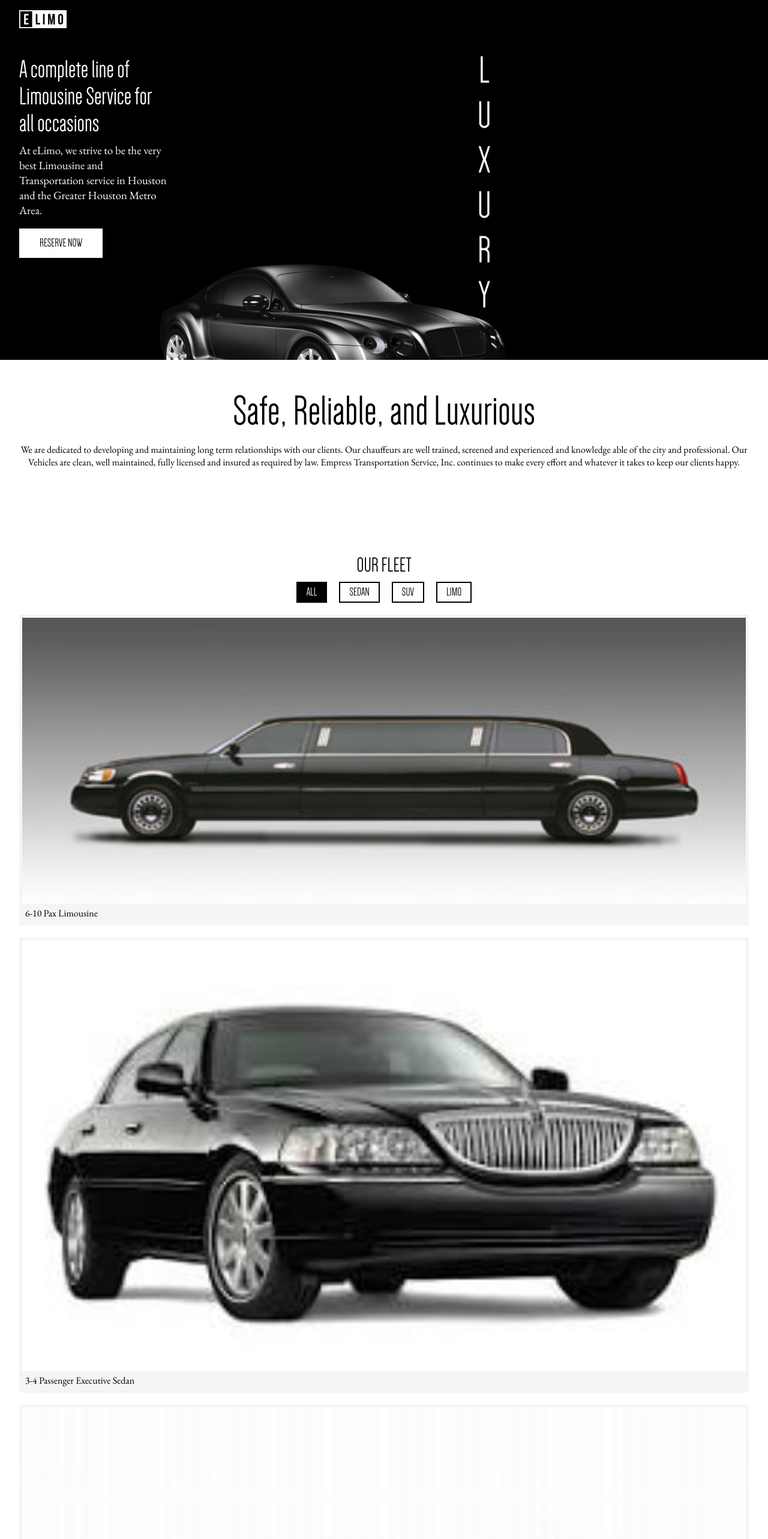
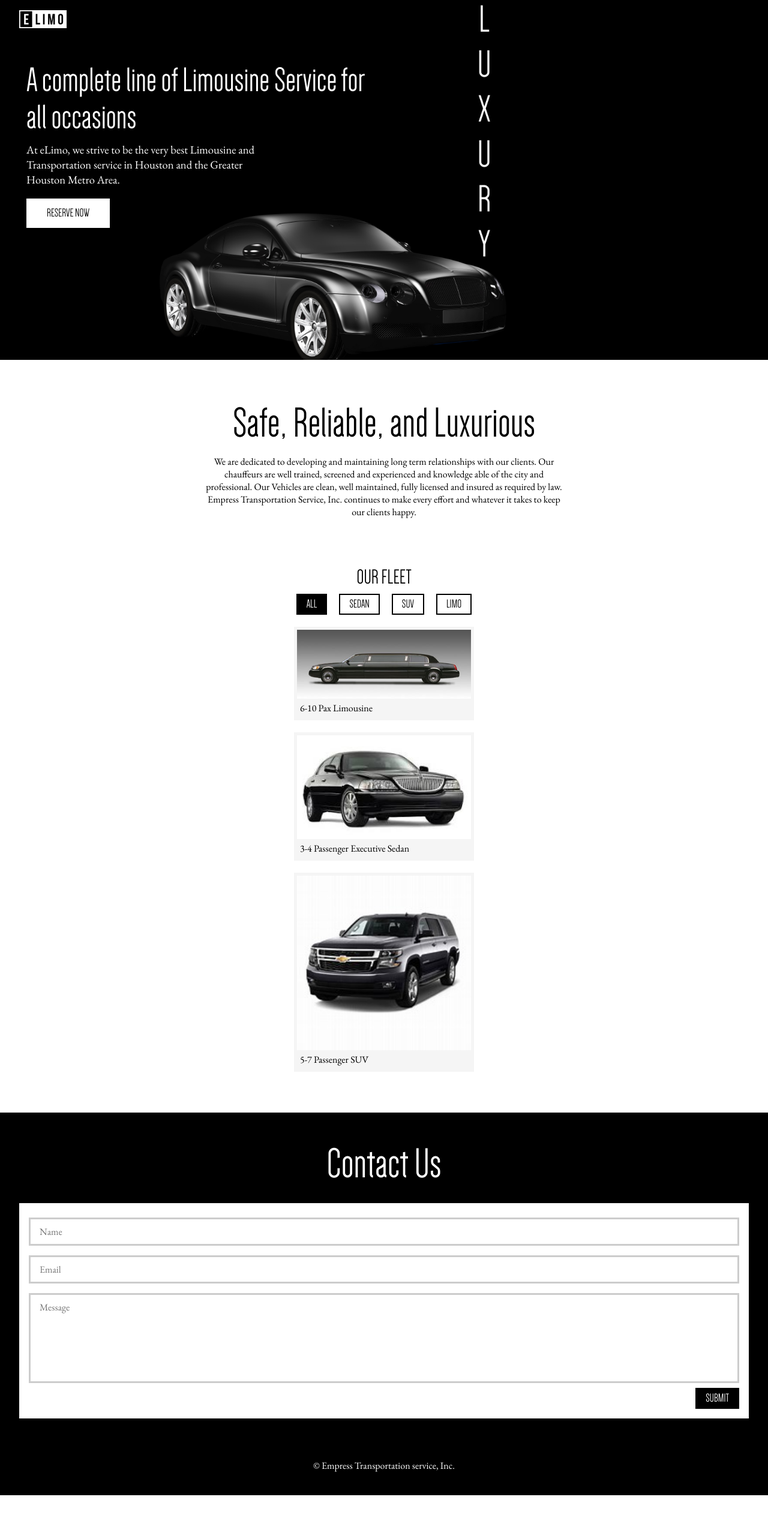
Before and after one commit to Pickleboyonline/elimo, a React (Create React App) app: page / in a window 1280 px wide. Shown: the top 2566 px of the page at 60% size. After the commit the page ends 2493 px from the top, so only its background shows below. Built offline with nearby package versions, Linux system fonts and the light colour scheme.

Commit message:
Minor updates

```diff
--- a/src/App.js
+++ b/src/App.js
@@ -4,7 +4,22 @@ import { BrowserRouter as Router, Route, Link } from "react-router-dom"
 //import './App.css';
 import Home from './pages/Home';
 
-
+class Footer extends Component {
+  render() {
+    return (
+      <div style={{
+        minHeight: 100,
+        display: 'flex',
+        justifyContent: 'center',
+        alignItems: 'center',
+        backgroundColor: 'black',
+        color: 'white'
+      }}>
+      <p>© Empress Transportation service, Inc.</p>
+      </div>
+    );
+  }
+}
 
 
 class App extends Component {
@@ -12,11 +27,12 @@ class App extends Component {
     return (
       <div className="App">
         <Router>
-
+    <div>
 
       <Route exact path="/" component={Home} />
 
-
+    <Footer />
+    </div>
   </Router>
       </div>
     );
--- a/src/index.css
+++ b/src/index.css
@@ -18,13 +18,17 @@ h1 {
   font-family: 'Dense-Regular', sans-serif;
   font-weight: 500;
   font-size: 32pt;
-  margin-bottom: 0px;
+   margin-bottom: 0px;
   font-style: inherit;
 }
 p {
   font-family: 'EB Garamond', serif;
 }
 
+input, textarea {
+  font-family: 'EB Garamond', serif;
+  font-size: 12pt;
+}
 .button-standard {
   background-color: white;
             border: none;
--- a/src/pages/Home.js
+++ b/src/pages/Home.js
@@ -17,7 +17,8 @@ class Button extends Component {
             //style={style}
             className="button-standard"
 
-            type="button">{this.props.text.toUpperCase()}</button>
+            type={this.props.type || "button"}
+            >{this.props.text.toUpperCase()}</button>
         );
     }
 }
@@ -30,9 +31,10 @@ class ButtonFleet extends Component {
             //style={style}
             //className="button-fleet-active"
             onClick={this.props.onClick}
-
+            type={this.props.type || "button"}
             className={this.props.mode}
-            type="button">{this.props.text.toUpperCase()}</button>
+            style={this.props.style}
+           >{this.props.text.toUpperCase()}</button>
         );
     }
 }
@@ -40,6 +42,7 @@ class ButtonFleet extends Component {
 class Image extends Component {
     render() {
         return (
+            <div className="fleet-image">
             <div style={{
                 display: 'flex',
     flexDirection: 'column',
@@ -54,6 +57,7 @@ class Image extends Component {
                 margin: '5px 0px 5px 5px'
             }}>{this.props.text}</p>
                 </div>
+                </div>
         )
     }
 }
@@ -62,10 +66,7 @@ class Image extends Component {
 class All extends Component {
     render() {
         return (
-            <div style={{
-                display: 'flex',
-                flexDirection: 'column',
-            }}>
+            <div className="fleet-image-cont">
                 <Image src={limo0} text="6-10 Pax Limousine" />
                 <Image src={sedan} text="3-4 Passenger Executive Sedan" />
                 <Image src={suv0} text="5-7 Passenger SUV" />
@@ -77,10 +78,7 @@ class All extends Component {
 class Limo extends Component {
     render() {
         return (
-            <div style={{
-                display: 'flex',
-                flexDirection: 'column',
-            }}>
+            <div className="fleet-image-cont">
                 <Image src={limo0} text="6-10 Pax Limousine" />
                 <Image src={limo1} text="44-56 Passenger Coach Bus" />
                 <Image src={limo2} text="24-36 Passenger Bus" />
@@ -93,10 +91,7 @@ class Limo extends Component {
 class Suv extends Component {
     render() {
         return (
-            <div style={{
-                display: 'flex',
-                flexDirection: 'column',
-            }}>
+            <div className="fleet-image-cont">
                 <Image src={suv0} text="SUV" />
             </div>
         )
@@ -106,15 +101,90 @@ class Suv extends Component {
 class Sedan extends Component {
     render() {
         return (
-            <div style={{
-                display: 'flex',
-                flexDirection: 'column',
-            }}>
+            <div className="fleet-image-cont">
                 <Image src={sedan} text="Sedan" />
             </div>
         )
     }
 }
+
+
+class Form extends Component {
+    state ={
+        name: "",
+        email: "",
+        message: "",
+    }
+
+    handleChange = name => event => {
+        this.setState({
+          [name]: event.target.value,
+        });
+      };
+
+      handleSubmit = (event) => {
+        alert('A name was submitted: ' + this.state.name);
+        event.preventDefault();
+      }
+
+    render() {
+        return (
+            <div style={{
+                backgroundColor: 'white',
+                marginTop: 28,
+                marginBottom: 28,
+                minHeight: 300,
+                display: 'flex',
+                flexDirection: 'column',
+                padding: 16
+
+            }}>
+            <form  style={{
+                display: 'flex',
+                flexDirection: 'column',
+            }}onSubmit={this.handleSubmit}>
+
+
+
+          <input type="text"
+          placeholder="Name"
+          className="contact-input-text"
+          value={this.state.name}
+          onChange={this.handleChange('name')} />
+          <input type="email"
+          required
+          placeholder="Email"
+          className="contact-input-text"
+          value={this.state.email}
+          onChange={this.handleChange('email')} />
+<textarea style={{
+    height: 150
+}}
+placeholder="Message"
+value={this.state.message}
+          onChange={this.handleChange('message')}
+></textarea>
+        <div style={{
+            display: 'flex',
+            justifyContent: 'flex-end'
+        }}>
+        <ButtonFleet
+        onClick={this.handleSubmit}
+        text="submit"
+        type="Submit"
+        style={{
+            margin: 0
+        }}
+        mode="button-fleet-active"
+        />
+        </div>
+
+      </form>
+            </div>
+        )
+    }
+}
+
 
 
 class Home extends Component {
@@ -128,13 +198,13 @@ class Home extends Component {
                     <NavBar />
                     <div className="jumbotron-cta">
                         <h1 style={{
-                            maxWidth: 250
+                            //maxWidth: 250
                         }}>A complete line of Limousine
                             Service for all occasions</h1>
                         <p style={{
-                            maxWidth: 250,
-                            marginTop: 10,
-                            fontSize: '14pt'
+                            //maxWidth: 250,
+                            //marginTop: 10,
+                            //fontSize: '14pt'
                         }}>At eLimo, we strive to be the very best Limousine and Transportation service in Houston and the Greater Houston Metro Area. </p>
                         <div>
                         <Button text="Reserve now" />
@@ -156,6 +226,7 @@ class Home extends Component {
                     <h1 style={{
                         textAlign: 'center',
                         fontSize: 35
+
                     }}>{"Our Fleet".toUpperCase()}</h1>
                     <div style={{
                         display: 'flex',
@@ -200,6 +271,17 @@ class Home extends Component {
                     {this.state.fleetPage === 2 && <Suv />}
                     {this.state.fleetPage === 3 && <Limo />}
                         </div>
+
+                        <div className="standard-section" style={{
+                            backgroundColor: 'black'
+                        }}>
+                        <h1 style={{
+                            color: 'white',
+                            textAlign: 'center',
+                            fontSize: '4.5em',
+                        }}>Contact Us</h1>
+                        <Form />
+                        </div>
             </div>
         );
     }
--- a/src/pages/styles/Home.css
+++ b/src/pages/styles/Home.css
@@ -23,6 +23,8 @@
     flex-direction: column;
     padding-left: 32px;
     padding-right: 32px;
+    justify-content: center;
+
 }
 
 .button-fleet-active {
@@ -43,7 +45,38 @@
               cursor: pointer;
   }
 
+  .contact-input-text, textarea {
+    -webkit-appearance: none;
+    -moz-appearance: none;
+    appearance: none;
+    border-radius: 0px;
+    width: 100%;
+    padding: 10px 15px;
+    margin: 8px 0;
+    box-sizing: border-box;
+    border: 3px solid #ccc;
+    -webkit-transition: 0.5s;
+    transition: 0.5s;
+    outline: none;
+    resize: none;
+  }
 
+  input[type=text], input[type=email] {
+    -webkit-appearance: none;
+    -moz-appearance: none;
+
+    appearance: none;
+    border-radius: 0px;
+}
+
+  .fleet {
+    margin-top: 20px;
+    margin-bottom: 48px;
+    align-items: unset;
+  }
+  .contact-input-text:focus, textarea:focus {
+    border: 3px solid #555;
+  }
  /*
   .button-fleet-active:hover {
     background-color: unset;
@@ -80,21 +113,70 @@
   color: black
   }
 
+  .jumbotron-cta p {
+    max-width: 250px;
+                            margin-top: 10px;
+                            font-size: '14pt';
+  }
+
+.jumbotron-cta h1 {
+  max-width: 250px;
+}
+.fleet-image-cont {
+  display: flex;
+  flex-direction: column;
+}
 
 
+/* Larger than tablet */
+@media (min-width: 768px) {
+  .jumbotron {
+    background-position: left;
+  }
+  .jumbotron-cta h1 {
+    max-width: 600px;
+    font-size: 44pt
+  }
+  .jumbotron-cta {
+    margin-left: 44px;
+  }
+  .jumbotron-cta p {
+    max-width: 400px;
+    margin-top: 10px;
+    font-size: 14pt;
+  }
+  .about-us p {
+    max-width: 600px;
+  }
+  .about-us  {
+    align-items: center;
+  }
 
+   .fleet-image {
+    width: 300px;
 
-/* Larger than mobile */
-@media (min-width: 400px) {}
+  }
 
-/* Larger than phablet */
-@media (min-width: 550px) {}
+  .fleet-image-cont {
+    align-items: center;
+  }
+/*
+  .fleet-image:nth-child(even) {
+    background: red;
+}
+.fleet-image-cont {
 
-/* Larger than tablet */
-@media (min-width: 750px) {}
+  flex-direction: row;
+  flex-wrap: wrap;
+} */
+}
 
 /* Larger than desktop */
-@media (min-width: 1000px) {}
+@media (min-width: 1024px) {
+  .jumbotron {
+
+}
+}
 
 /* Larger than Desktop HD */
 @media (min-width: 1200px) {}
```
